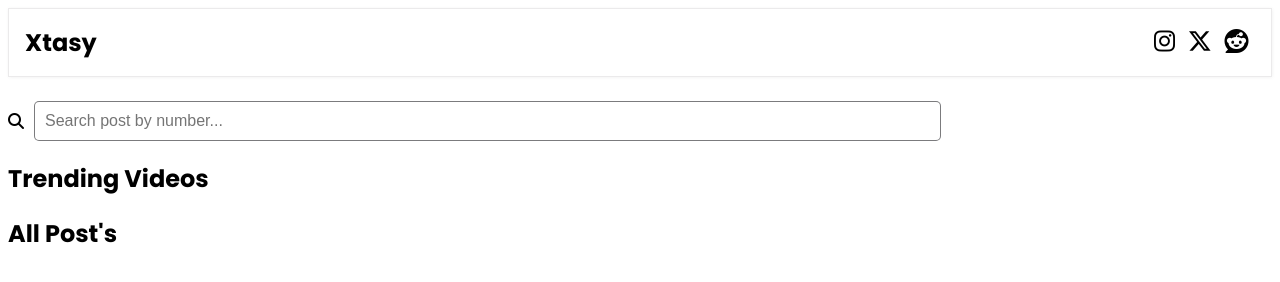
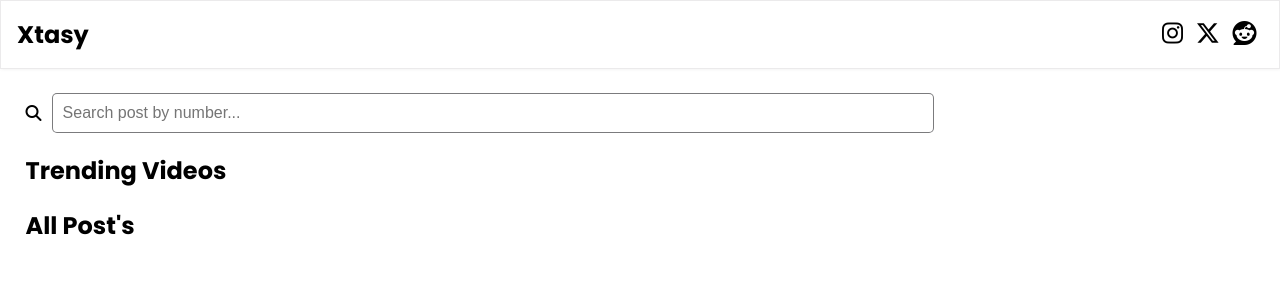
Before and after one commit to mayankkhatri/post-pallet-blog, a plain HTML site: page index.html in a window 1280 px wide. Drawn offline with Linux system fonts and the light colour scheme; no server answers.

```diff
--- a/index.html
+++ b/index.html
@@ -22,6 +22,7 @@
       </div>
     </header>
 
+    <main>
       <div class="search-container">
         <i class="fa-solid fa-magnifying-glass"></i>
         <input
@@ -41,6 +42,7 @@
         <h2>All Post's</h2>
         <div class="posts"></div>
       </div>
+    </main>
     <script
       src="https://kit.fontawesome.com/2d81199916.js"
       crossorigin="anonymous"
--- a/styles.css
+++ b/styles.css
@@ -3,8 +3,12 @@
 body {
   font-family: Poppins, sans-serif;
   box-sizing: border-box;
+  margin: 0;
 }
 
+main {
+  margin: 0 2%;
+}
 header {
   display: flex;
   justify-content: space-between;
@@ -13,6 +17,7 @@ header {
   border: 1px solid #ebeaeb;
   box-shadow: 0.5px 0.5px 4px rgba(0, 0, 0, 0.03),
     -0.5px -0.5px 4px rgba(0, 0, 0, 0.03);
+
   margin-bottom: 1.5rem;
 }
 
@@ -56,10 +61,6 @@ p {
   border-radius: 5px;
   border: 1px solid #4d4d4fbc;
   margin-left: 10px;
-}
-
-main {
-  padding: 15px;
 }
 
 .post {
```
Lines whose indentation alone changed are shown as unchanged.
